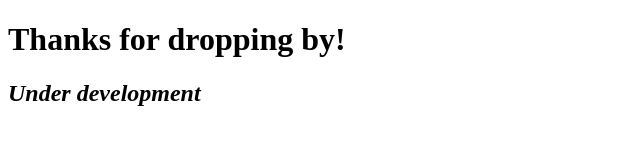
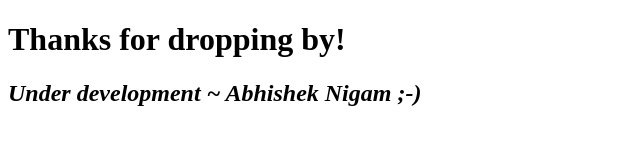
Before and after one commit to abhishek-nigam/abhishek-nigam.github.io, a plain HTML site: page index.html in a window 1280 px wide. Shown: the whole page, without its empty margins (0-640 px from the left). Drawn offline with Linux system fonts and the light colour scheme.

Commit message:
Testing: minor commit

```diff
--- a/index.html
+++ b/index.html
@@ -6,6 +6,6 @@
 </head>
 <body>
 	<h1>Thanks for dropping by!</h1>
-	<h2><em>Under development</em></h2>
+	<h2><em>Under development ~ Abhishek Nigam ;-)</em></h2>
 </body>
 </html>
```
